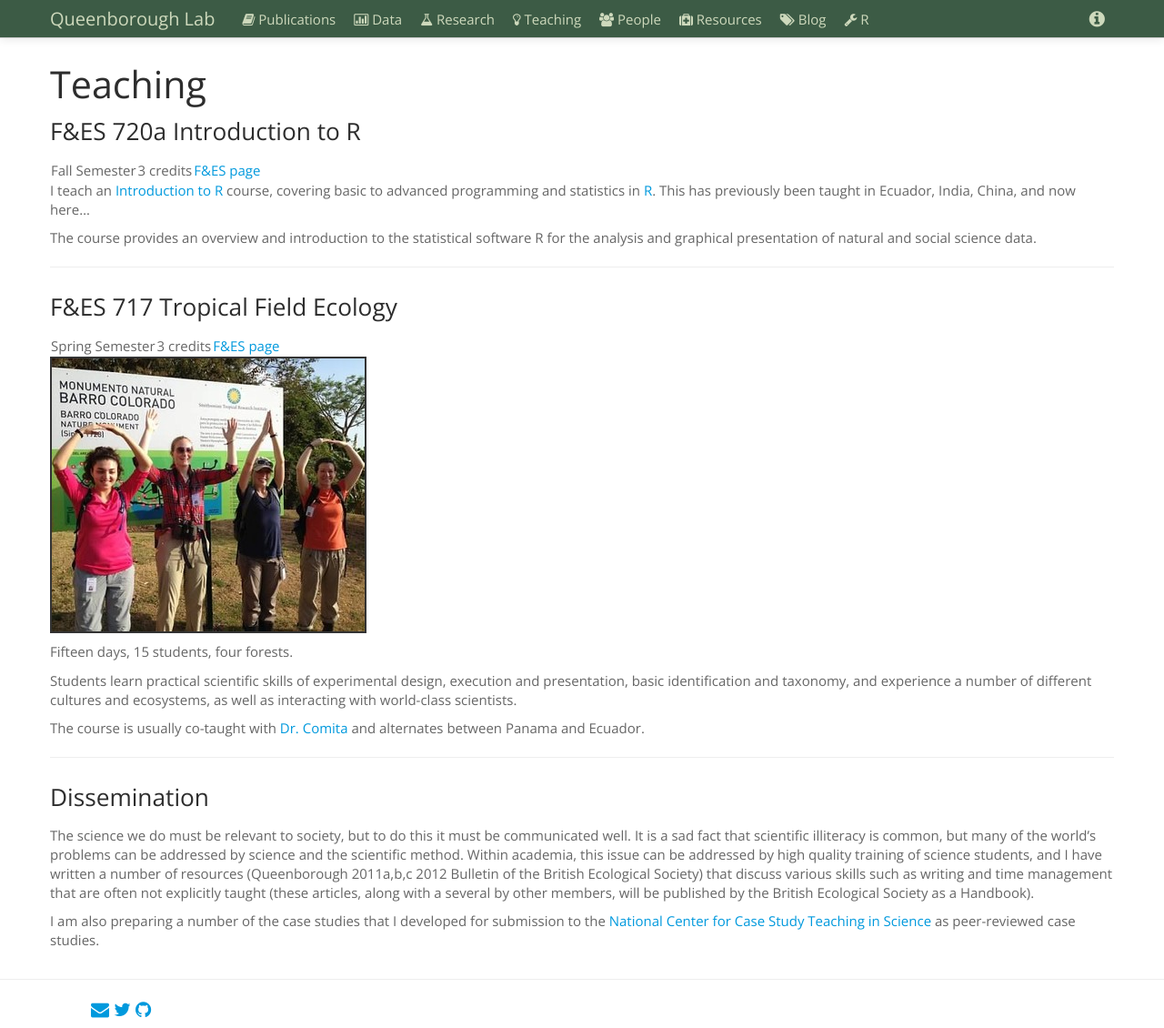
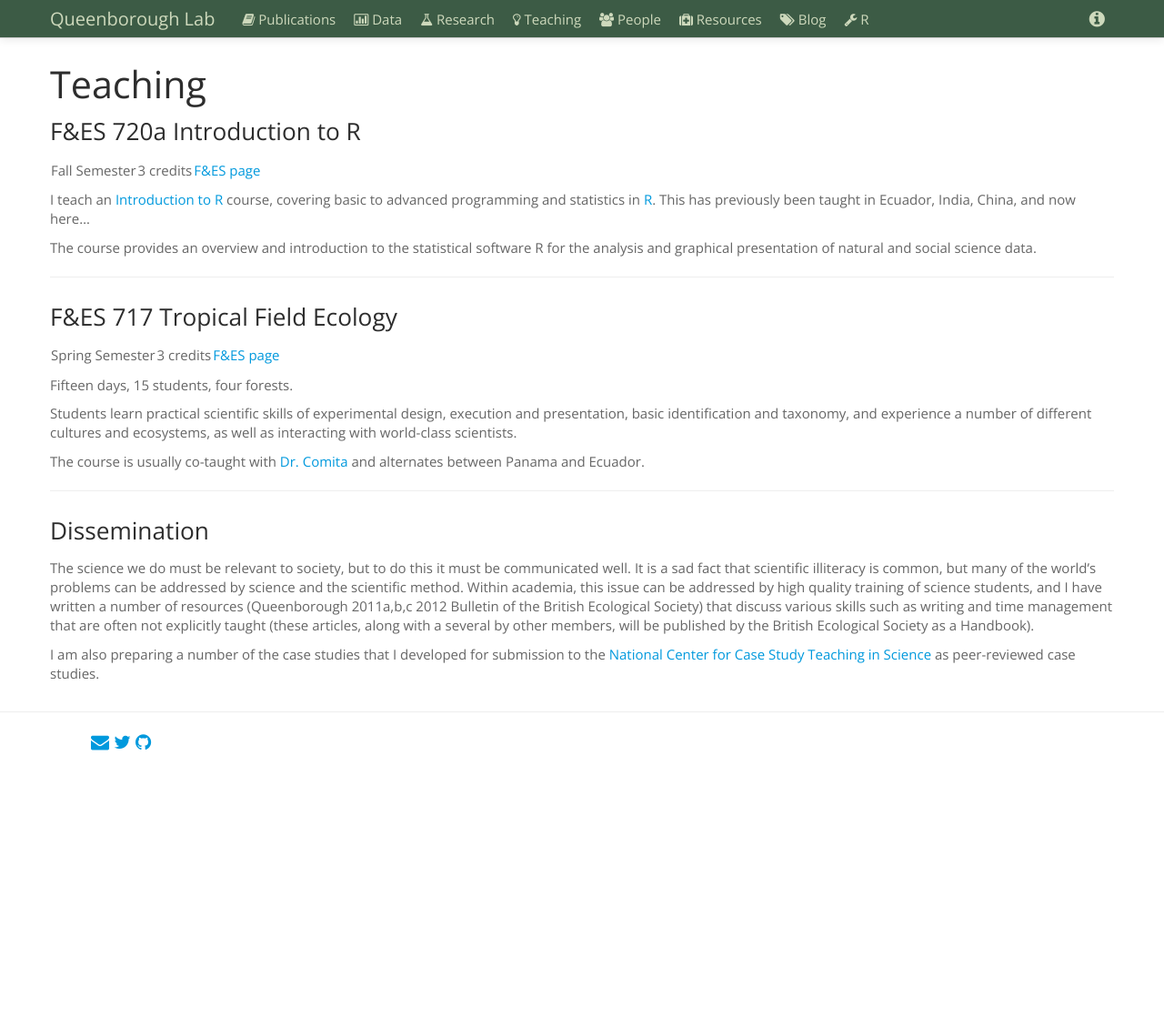
Before and after one commit to saq/saq.github.io, a Jekyll site: the page built from teaching.md, in a window 1280 px wide and 1130 px high. Shown: the whole window at 91% size. Built offline with Jekyll 4.4.1, drawn with Linux system fonts in a browser that asks for light colours.

Commit message:
removed photo

```diff
--- a/teaching.md
+++ b/teaching.md
@@ -10,6 +10,7 @@ title: Teaching
 
 Fall Semester |  3 credits | [F&ES page](http://environment.yale.edu/courses/2016-2017/detail/720/)
 
+<p></p>
 
 I teach an [Introduction to R](R/intro/index.html) course, covering basic to advanced programming and statistics in [R](http://www.r-project.org). This has previously been taught in Ecuador, India, China, and now here...
 
@@ -22,11 +23,8 @@ The course provides an overview and introduction to the statistical software R f
 
 Spring Semester | 3 credits | [F&ES page](http://environment.yale.edu/courses/2016-2017/detail/717/)
 
+<p></p>
 
-
-<p align="left">
-<img src="/assets/figs/panama2.jpeg" style="border:2px solid #333333;">
-</p>
 
 Fifteen days, 15 students, four forests.
 
```
